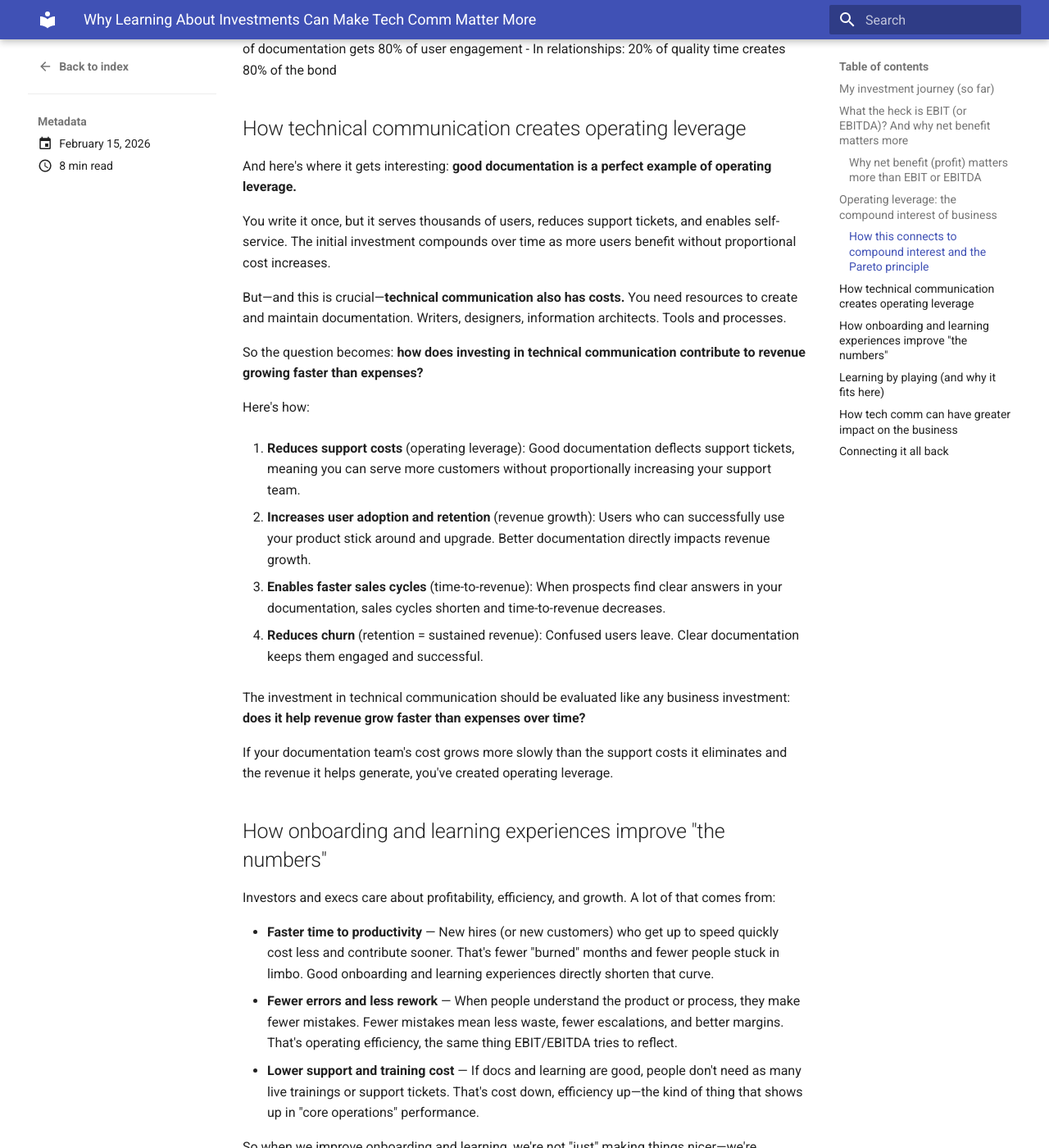
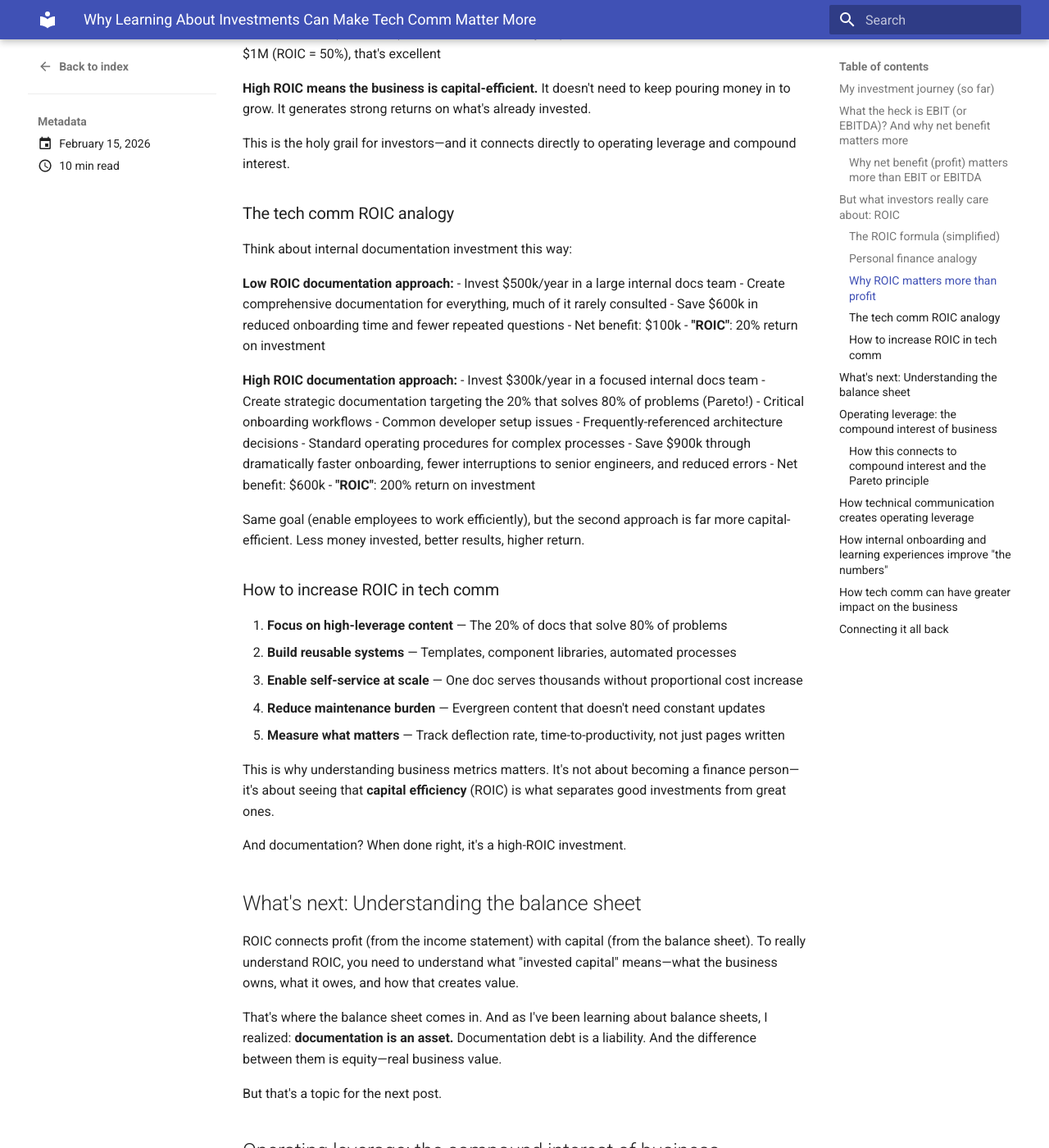
Before and after one commit to manutechwriter/manuarsan, an MkDocs documentation site: the page built from docs/blog/posts/3-investments-tech-comm-business-impact.md, in a window 1280 px wide and 1400 px high, scrolled down 2983 px. Shown: the whole window at 82% size. Built offline with MkDocs 1.6.1 and Material for MkDocs 9.7.7, drawn with Linux system fonts in a browser that asks for light colours; some of the changed text lies outside the part shown.

Commit message:
Revise blog post on investments and tech comm impact
Updated various sections to enhance clarity and detail, including investment analogies, internal documentation impact, and business metrics. Improved examples and explanations related to operating leverage and return on invested capital.

```diff
--- a/docs/blog/posts/3-investments-tech-comm-business-impact.md
+++ b/docs/blog/posts/3-investments-tech-comm-business-impact.md
@@ -10,9 +10,11 @@
 
 ## My investment journey (so far)
 
-I've been investing for a while now, mainly in index funds and money market funds (that's what "fondos monetarios" translates to in English), and also in some individual company stocks. I love the power of compound interest—not just in career growth, but in actual financial investments too.
+I've been investing for a while now, mainly in index funds and money market funds, and also in some individual company stocks. I love the power of compound interest—not just in career growth, but in actual financial investments too.
 
-But here's the thing: the challenging part isn't the act of investing itself, or even automating it. It's making the decision and commitment to keep going with it instead of constantly trying different things. It's learning to scope yourself so you feel more in control because you're learning about something from different angles, ensuring that the low points don't impact you more than the good ones.
+But here's the thing: the challenging part isn't the act of investing itself, or even automating it. It's making the decision and commitment to keep going with it. Not trying different things all the time, but learning different things *about the same thing.*
+
+That's what makes career compound interest work, in my opinion. You don't jump from topic to topic. You go deeper—learning about something from different angles, building expertise layer by layer. You ensure that the low points don't make you abandon ship, and you let the good periods compound on top of the foundation you've built.
 
 This applies to everything—career, relationships, investments. Commitments work through compound interest too. Getting married, for example, creates compound interest in one way or another. It makes you free knowing your priority and what to focus on.
 
@@ -26,7 +28,7 @@
 These measure how much money the *core business* is making from operations—before accounting for financing costs (interest), taxes, asset depreciation, and amortization.
 
 !!! note "Tech comm analogy"
-    Think of EBITDA like measuring documentation "engagement" without considering the full cost. You might say "10,000 users viewed our docs!" But if it cost you 5 full-time writers, 3 designers, expensive tools, and constant maintenance, was it actually valuable? EBITDA is similar—it shows operational performance but doesn't show the complete picture.
+    Think of EBITDA like measuring documentation "engagement" without considering the full cost. You might say "50,000 users viewed our docs this month!" But if it required 8 full-time writers, 2 designers, a dedicated documentation manager, expensive tools, ongoing training, and constant maintenance to achieve that, was it actually valuable? EBITDA is similar—it shows operational performance but doesn't show the complete picture of what it costs to run.
 
 ### Why net benefit (profit) matters more than EBIT or EBITDA
 
@@ -50,13 +52,96 @@
 If a company reports 30% revenue growth but expenses also grew 30%, nothing really improved—they just got bigger. But if revenue grows 30% while expenses only grow 20%, now you're seeing real value creation. The gap between revenue and expenses is widening. That's actual profit growth.
 
 !!! note "Tech comm version"
-    Good documentation should reduce total costs (support, training, errors) MORE than it costs to create and maintain. If your docs team costs $500k/year but eliminates $1.5M in support costs and drives $2M in additional revenue through better user adoption, that's net benefit. That's real value.
+    Good internal documentation should reduce total costs (employee onboarding time, developer questions, repeated explanations, mistakes) MORE than it costs to create and maintain. If your internal docs team costs $400k/year but cuts onboarding time by 3 weeks per employee (saving $800k annually across 100 new hires), reduces developer support questions (freeing up $600k in senior engineer time), and prevents costly mistakes through clear runbooks, that's massive net benefit. That's real value.
 
-This is where **operating leverage** comes in.
+## But what investors really care about: ROIC
+
+Now here's where it gets interesting. **Profit is good, but what matters even more is Return on Invested Capital (ROIC).**
+
+ROIC answers the question: **"For every dollar you invest in the business, how much profit do you generate?"**
+
+### The ROIC formula (simplified)
+
+**ROIC = Net Profit / Invested Capital**
+
+In plain English:
+- **Net Profit**: What you make after all expenses
+- **Invested Capital**: The money you had to put in to run the business (equipment, people, inventory, etc.)
+- **ROIC**: How efficiently you turn that investment into profit
+
+### Personal finance analogy
+
+Imagine two investment options:
+
+**Option A:**
+- You invest $100,000
+- You make $10,000 profit per year
+- ROIC = 10%
+
+**Option B:**
+- You invest $20,000
+- You make $10,000 profit per year
+- ROIC = 50%
+
+Both make the same $10,000 profit, but Option B is WAY better because it requires less capital to generate the same return. You could take that extra $80,000 and invest it elsewhere!
+
+### Why ROIC matters more than profit
+
+A company making $1 million profit sounds great. But:
+- If it required $100 million invested to make that $1M (ROIC = 1%), that's terrible
+- If it only required $2 million invested to make that $1M (ROIC = 50%), that's excellent
+
+**High ROIC means the business is capital-efficient.** It doesn't need to keep pouring money in to grow. It generates strong returns on what's already invested.
+
+This is the holy grail for investors—and it connects directly to operating leverage and compound interest.
+
+### The tech comm ROIC analogy
+
+Think about internal documentation investment this way:
+
+**Low ROIC documentation approach:**
+- Invest $500k/year in a large internal docs team
+- Create comprehensive documentation for everything, much of it rarely consulted
+- Save $600k in reduced onboarding time and fewer repeated questions
+- Net benefit: $100k
+- **"ROIC"**: 20% return on investment
+
+**High ROIC documentation approach:**
+- Invest $300k/year in a focused internal docs team
+- Create strategic documentation targeting the 20% that solves 80% of problems (Pareto!)
+  - Critical onboarding workflows
+  - Common developer setup issues
+  - Frequently-referenced architecture decisions
+  - Standard operating procedures for complex processes
+- Save $900k through dramatically faster onboarding, fewer interruptions to senior engineers, and reduced errors
+- Net benefit: $600k
+- **"ROIC"**: 200% return on investment
+
+Same goal (enable employees to work efficiently), but the second approach is far more capital-efficient. Less money invested, better results, higher return.
+
+### How to increase ROIC in tech comm
+
+1. **Focus on high-leverage content** — The 20% of docs that solve 80% of problems
+2. **Build reusable systems** — Templates, component libraries, automated processes
+3. **Enable self-service at scale** — One doc serves thousands without proportional cost increase
+4. **Reduce maintenance burden** — Evergreen content that doesn't need constant updates
+5. **Measure what matters** — Track deflection rate, time-to-productivity, not just pages written
+
+This is why understanding business metrics matters. It's not about becoming a finance person—it's about seeing that **capital efficiency** (ROIC) is what separates good investments from great ones.
+
+And documentation? When done right, it's a high-ROIC investment.
+
+## What's next: Understanding the balance sheet
+
+ROIC connects profit (from the income statement) with capital (from the balance sheet). To really understand ROIC, you need to understand what "invested capital" means—what the business owns, what it owes, and how that creates value.
+
+That's where the balance sheet comes in. And as I've been learning about balance sheets, I realized: **documentation is an asset.** Documentation debt is a liability. And the difference between them is equity—real business value.
+
+But that's a topic for the next post.
 
 ## Operating leverage: the compound interest of business
 
-**Operating leverage** (apalancamiento operativo in Spanish) is how a company can amplify its profits when revenue grows, because many of its costs are fixed.
+**Operating leverage** is how a company can amplify its profits when revenue grows, because many of its costs are fixed.
 
 Think of a software company that builds a product once but sells it to thousands of customers. Each new sale has very high profit margins because the main costs—development, infrastructure—don't increase proportionally.
 
@@ -81,59 +166,53 @@
 
 ## How technical communication creates operating leverage
 
-And here's where it gets interesting: **good documentation is a perfect example of operating leverage.**
+And here's where it gets interesting: **good internal documentation is a perfect example of operating leverage.**
 
-You write it once, but it serves thousands of users, reduces support tickets, and enables self-service. The initial investment compounds over time as more users benefit without proportional cost increases.
+You write it once, but it serves hundreds or thousands of employees. It reduces the need for repeated explanations, shortens onboarding time, and prevents mistakes through clear procedures. The initial investment compounds over time as more employees benefit without proportional cost increases.
 
-But—and this is crucial—**technical communication also has costs.** You need resources to create and maintain documentation. Writers, designers, information architects. Tools and processes.
+But—and this is crucial—**technical communication also has costs.** You need resources to create and maintain documentation. Writers, technical editors, information architects. Tools and processes.
 
-So the question becomes: **how does investing in technical communication contribute to revenue growing faster than expenses?**
+So the question becomes: **how does investing in internal documentation contribute to revenue growing faster than expenses?**
 
 Here's how:
 
-1. **Reduces support costs** (operating leverage): Good documentation deflects support tickets, meaning you can serve more customers without proportionally increasing your support team.
+1. **Reduces indirect costs** (operating leverage): Good internal docs mean senior engineers spend less time answering questions, new hires become productive faster, and teams waste less time searching for information. You can scale the organization without proportionally increasing "support overhead."
 
-2. **Increases user adoption and retention** (revenue growth): Users who can successfully use your product stick around and upgrade. Better documentation directly impacts revenue growth.
+2. **Increases productivity** (revenue enablement): Engineers who can quickly find answers ship features faster. Sales teams with clear product documentation close deals more efficiently. Better internal processes mean more output with the same headcount.
 
-3. **Enables faster sales cycles** (time-to-revenue): When prospects find clear answers in your documentation, sales cycles shorten and time-to-revenue decreases.
+3. **Enables faster scaling** (growth efficiency): When onboarding is well-documented, you can hire and ramp new employees faster. Clear runbooks mean teams can operate independently without constant escalation.
 
-4. **Reduces churn** (retention = sustained revenue): Confused users leave. Clear documentation keeps them engaged and successful.
+4. **Reduces costly errors** (risk mitigation): Well-documented procedures prevent expensive mistakes. Clear architecture documentation prevents technical debt. Compliance documentation reduces regulatory risk.
 
-The investment in technical communication should be evaluated like any business investment: **does it help revenue grow faster than expenses over time?**
+The investment in internal technical communication should be evaluated like any business investment: **does it help the organization produce more value (revenue) while keeping costs from growing proportionally?**
 
-If your documentation team's cost grows more slowly than the support costs it eliminates and the revenue it helps generate, you've created operating leverage.
+If your internal docs team's cost grows more slowly than the time savings, productivity gains, and error prevention it creates, you've built operating leverage.
 
-## How onboarding and learning experiences improve "the numbers"
+## How internal onboarding and learning experiences improve "the numbers"
 
-Investors and execs care about profitability, efficiency, and growth. A lot of that comes from:
+Investors and execs care about profitability, efficiency, and growth. A lot of that comes from how well your organization scales—can you grow revenue without proportionally growing costs?
 
-- **Faster time to productivity** — New hires (or new customers) who get up to speed quickly cost less and contribute sooner. That's fewer "burned" months and fewer people stuck in limbo. Good onboarding and learning experiences directly shorten that curve.
-- **Fewer errors and less rework** — When people understand the product or process, they make fewer mistakes. Fewer mistakes mean less waste, fewer escalations, and better margins. That's operating efficiency, the same thing EBIT/EBITDA tries to reflect.
-- **Lower support and training cost** — If docs and learning are good, people don't need as many live trainings or support tickets. That's cost down, efficiency up—the kind of thing that shows up in "core operations" performance.
+Good internal documentation and learning experiences directly impact this:
 
-So when we improve onboarding and learning, we're not "just" making things nicer—we're improving the same levers that end up in EBIT, EBITDA, and the story the business tells investors.
+- **Faster time to productivity** — New employees who get up to speed quickly cost less and contribute sooner. If good onboarding docs cut ramp time from 12 weeks to 8 weeks, that's 4 weeks of productive work you wouldn't have had. Across 100 new hires per year, that's 400 weeks of productive work recovered. That's operating efficiency.
 
-## Learning by playing (and why it fits here)
+- **Fewer errors and less rework** — When people understand internal systems, processes, and standards, they make fewer mistakes. Fewer mistakes mean less waste, fewer production incidents, and less time spent fixing things. A clear runbook prevents a 2am incident that would have cost engineering hours and potential customer impact.
 
-I've always cared about *learning by playing*—making complex things understandable and even engaging. Investment and finance can feel like the opposite: dry, full of jargon. But the same principles apply:
+- **Reduced knowledge transfer burden** — If internal docs and learning resources are good, senior employees don't need to spend hours explaining things to new people or answering the same questions repeatedly. That time is freed up for high-value work—building features, closing deals, improving operations.
 
-- **Break complexity into chunks** — We do it for APIs and workflows; we can do it for "what is EBITDA and why does it matter?"
-- **Use analogies** — Like comparing EBIT to "operating performance of information" or time-to-productivity to "fewer burned months."
-- **Connect to what people already know** — Tech comm folks already know "good docs = less support, faster adoption." That *is* the same story as "good operations = better margins and happier investors."
-
-So learning about investments isn't about becoming a CFO. It's about **speaking the language of impact**—and then showing how tech comm and learning design are part of that story.
+When we improve internal onboarding and learning, we're not "just" making things nicer—we're improving the same efficiency and scalability levers that show up in the metrics investors care about.
 
 ## How tech comm can have greater impact on the business
 
-If we only talk in terms of "pages written" or "courses released," we stay in our corner. If we learn how the business is measured—EBIT, EBITDA, operating leverage, efficiency, time-to-productivity, cost per support case—we can:
+If we only talk in terms of "pages written" or "courses released," we stay in our corner. If we learn how the business is measured—EBIT, EBITDA, operating leverage, efficiency, time-to-productivity, cost per employee—we can:
 
-1. **Frame our work in business terms** — "This onboarding redesign will shorten time-to-productivity by X weeks" or "These docs reduced support tickets by Y%." That's the language that gets budget and buy-in.
+1. **Frame our work in business terms** — "This onboarding documentation redesign will shorten time-to-productivity by 3 weeks per new hire, saving $X across Y annual hires" or "These runbooks reduced production incidents by Z%, preventing $X in incident response costs." That's the language that gets budget and buy-in.
 
-2. **Prioritize what actually moves the needle** — Not everything has to tie to a financial metric, but when we know which levers matter (onboarding, deflecting support, reducing errors), we can align content and learning to those levers. Focus on the 20% of documentation that solves 80% of user problems.
+2. **Prioritize what actually moves the needle** — Not everything has to tie to a financial metric, but when we know which levers matter (onboarding speed, knowledge transfer efficiency, error reduction), we can align our documentation strategy to those levers. Focus on the 20% of internal documentation that solves 80% of employee problems.
 
-3. **Show up in the right conversations** — When we understand EBITDA and operating efficiency, we can sit at the table where "efficiency" and "scaling" are discussed—and argue for docs and learning as part of that strategy.
+3. **Show up in the right conversations** — When we understand operating efficiency and capital allocation, we can sit at the table where "how do we scale from 200 to 500 employees" is discussed—and argue for documentation and learning infrastructure as part of that scaling strategy.
 
-That's how tech comm moves from "cost center" to "driver of operating performance." Not by doing different work, but by **naming and measuring** the impact in the language the business already uses.
+That's how internal tech comm moves from "nice to have" to "critical infrastructure for growth." Not by doing different work, but by **naming and measuring** the impact in the language the business already uses.
 
 ## Connecting it all back
 
@@ -145,10 +224,16 @@
 - The scalable systems you create in business compound profits
 - The documentation you write compounds value for users
 
-And it's all about the Pareto principle:
+It's all about the Pareto principle:
 - Focus on the 20% of skills that generate 80% of career opportunities
 - Focus on the 20% of investments that drive 80% of returns
 - Focus on the 20% of business activities that create 80% of leverage
 - Focus on the 20% of documentation that answers 80% of user questions
 
-For now, I'm just connecting the dots and learning to focus on the 20% that truly matters, with an understanding of how to create leverage in everything I do—whether that's my career, my investments, or the documentation I create at work.
+And it's all about ROIC:
+- Get the best return on every dollar (or hour) you invest
+- Build systems that scale without proportional cost increases
+- Focus resources on high-leverage activities
+- Measure impact, not just output
+
+Next up, I'll explore how the balance sheet helps us think about documentation as an asset, documentation debt as a liability, and how building "documentation equity" creates lasting business value.
```
